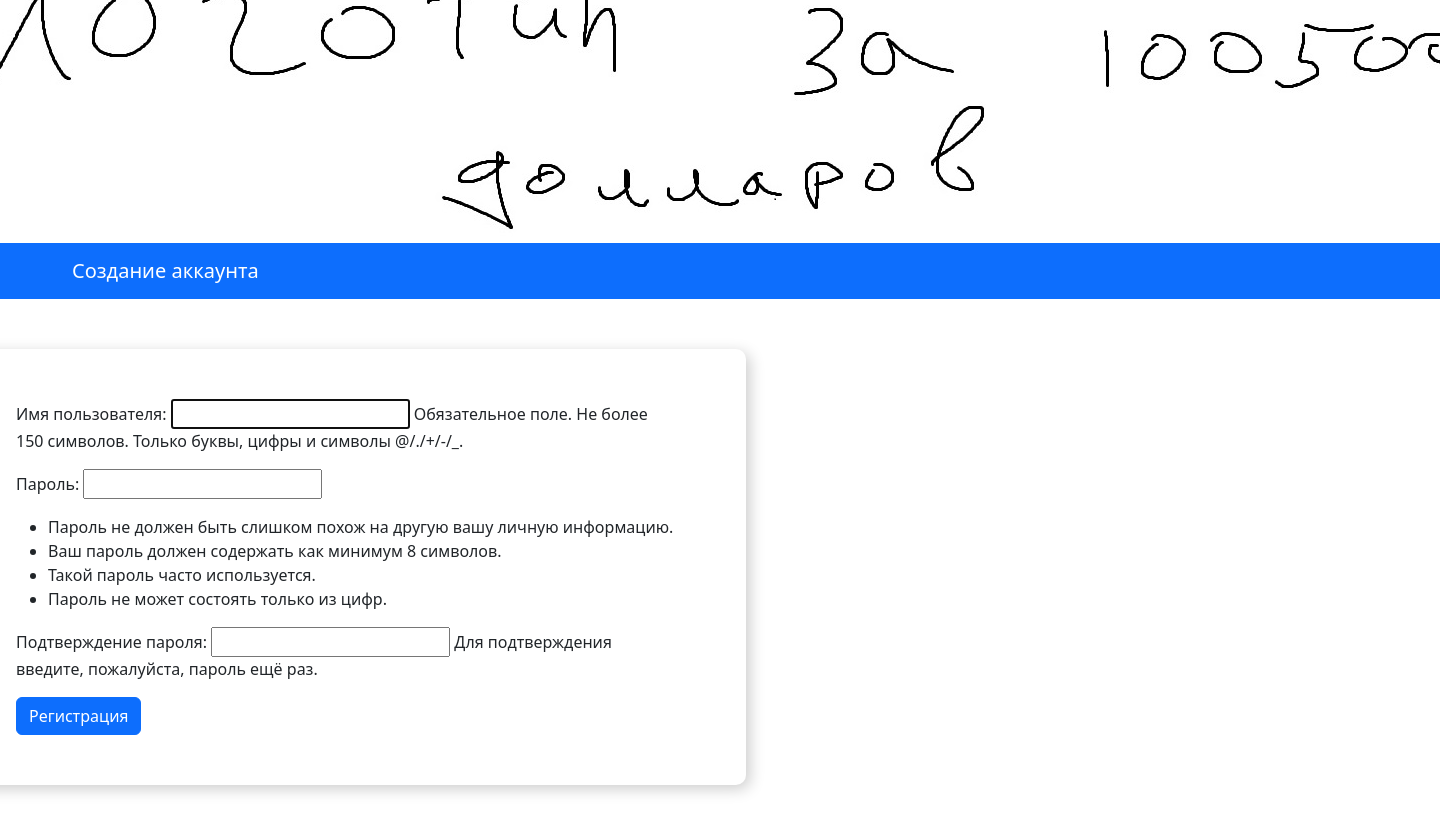
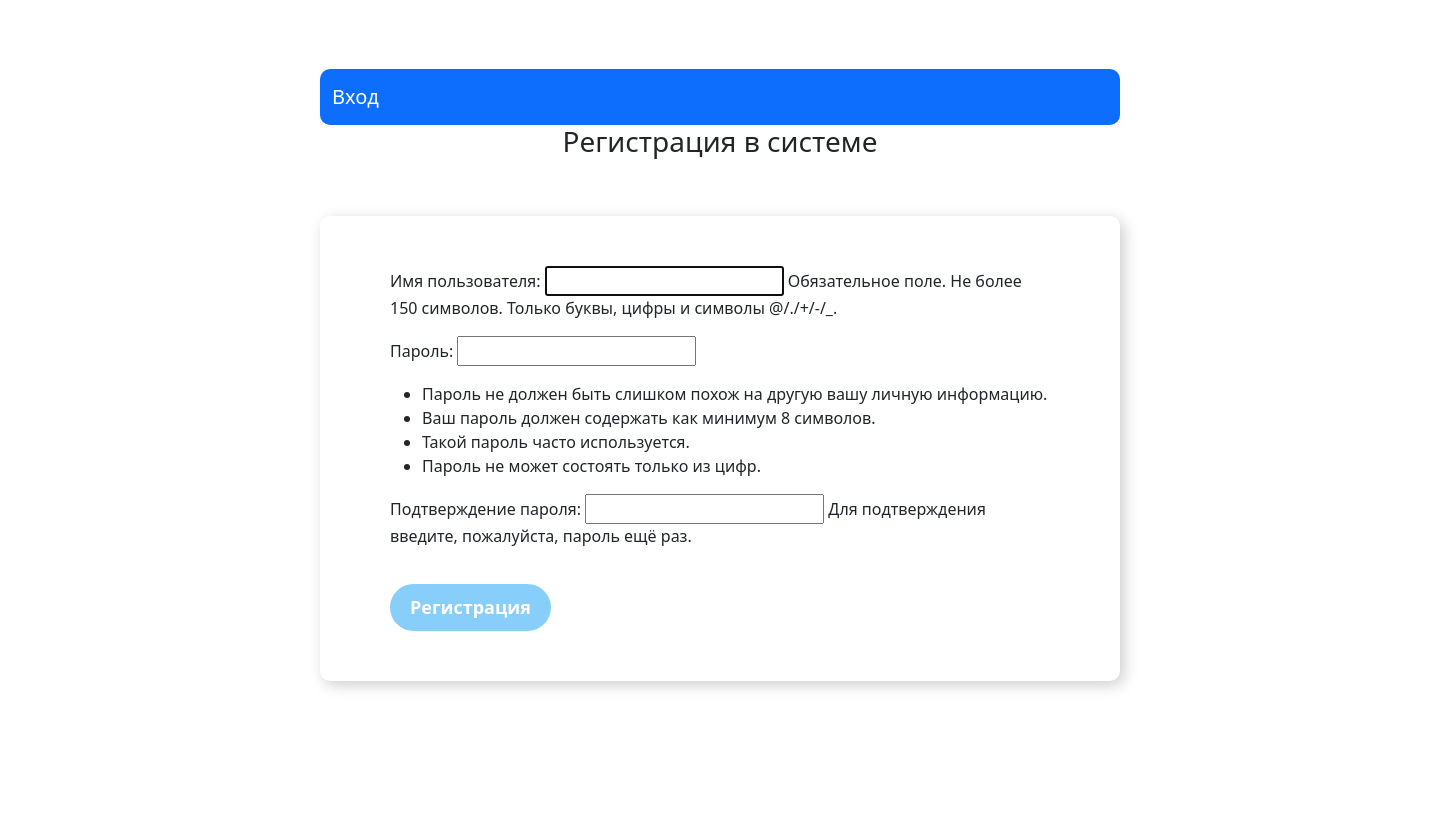
Before and after one commit to XeonHeT9HeT/WEB_PROJ, a Django app: page /register/ in a window 1440 px wide; the page is wider, and only the part inside the window is pictured. After the commit the page ends 690 px from the top of that part, so only its background shows below. Run offline with Django 3.2, Linux system fonts and the light colour scheme; some libraries are stand-ins or nearby versions.

Commit message:
Всё по фронту

```diff
--- a/app1/templates/html/index_login.html
+++ b/app1/templates/html/index_login.html
@@ -29,10 +29,10 @@
     <link href="https://cdn.jsdelivr.net/npm/bootstrap@5.3.2/dist/css/bootstrap.min.css" rel="stylesheet" integrity="sha384-T3c6CoIi6uLrA9TneNEoa7RxnatzjcDSCmG1MXxSR1GAsXEV/Dwwykc2MPK8M2HN" crossorigin="anonymous">
 </head>
 <body>
-<img src = "/static/data/logotip.jpg" alt ="">
 
 
-    <nav class="navbar navbar-expand-lg navbar navbar-dark bg-primary">
+
+    <nav class="navbar navbar-expand-lg navbar navbar-dark bg-primary" style="border-radius: 10px">
 		<div class="container">
 			<!--<a href="index.html" class="navbar-brand">Склад</a>
 			 <ul class="navbar-menu">
@@ -57,7 +57,7 @@
 			<div class="container">
 				{% csrf_token %}
 				{{form.as_p}}
-				<button type="submit" class="btn btn-primary">Вход</button>
+				<button style="background-color: lightskyblue" type="submit" class="btn create-account">Вход</button>
 			</div>
 	</form>
     </div>
--- a/app1/templates/html/index_register.html
+++ b/app1/templates/html/index_register.html
@@ -26,27 +26,27 @@
 
 </head>
 <body>
-<img src = "/static/data/logotip.jpg" alt ="">
 
 
-    <nav class="navbar navbar-expand-lg navbar navbar-dark bg-primary">
+
+    <nav class="navbar navbar-expand-lg navbar navbar-dark bg-primary" style="border-radius: 10px">
 		<div class="container">
-			<a class="navbar-brand">Создание аккаунта</a>
+			<a class="navbar-brand" href="index_login.html" >Вход</a>
 			<!-- <ul class="navbar-menu">-->
 			<!-- </ul>-->
 		</div>
 	</nav>
+     <h3 class="text-center">Регистрация в системе</h3>
 <div class="registration-cssave">
-    <div class="form-group">
-	<form method="post">
+    <form method="post">
+        <div class="form-group">
 
 			{% csrf_token %}
 			{{form.as_p}}
-			<button type="submit" class="btn btn-primary">Регистрация</button>
-
+			<button style="background-color: lightskyblue" type="submit" class="btn create-account">Регистрация</button>
+        </div>
 
 	</form>
-    </div>
 </div>
 </body>
 </html>
--- a/app1/views.py
+++ b/app1/views.py
@@ -41,6 +41,7 @@
         farma = Farma.objects.get(id=id)
 
         if request.method == "POST":
+            delete(request, id)
             farma = Farma()
             farma.name = request.POST.get("name")
             farma.agent = request.POST.get("agent")
--- a/static/styles/styles.css
+++ b/static/styles/styles.css
@@ -32,6 +32,7 @@
 .navbar-menu {
 	list-style-type: none;
 	padding-left: 0;
+	border-radius: 50%;
 	margin-bottom: 0;
 }
 
```
Also changed, not shown: app1/templates/html/index.html (+18 -6 lines), app1/templates/html/index_addDel.html (+11 -10 lines), db.sqlite3.
